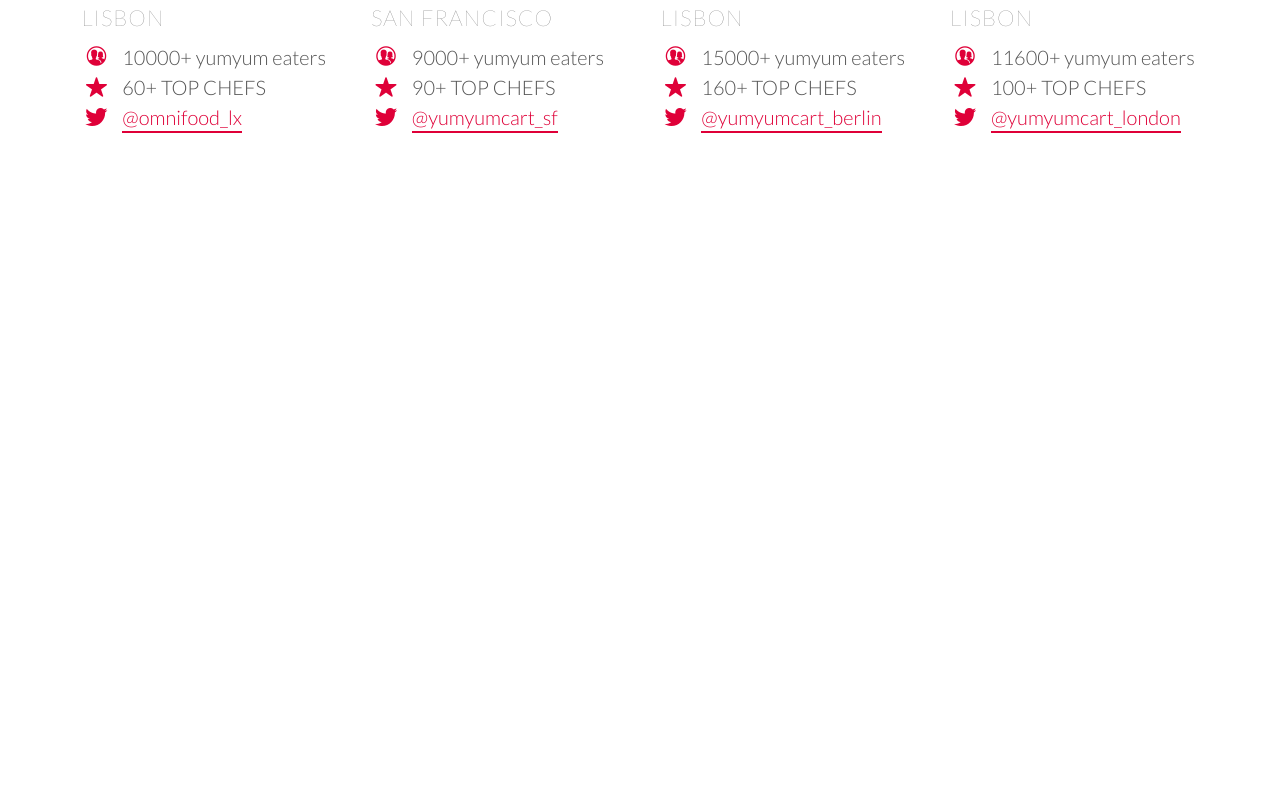
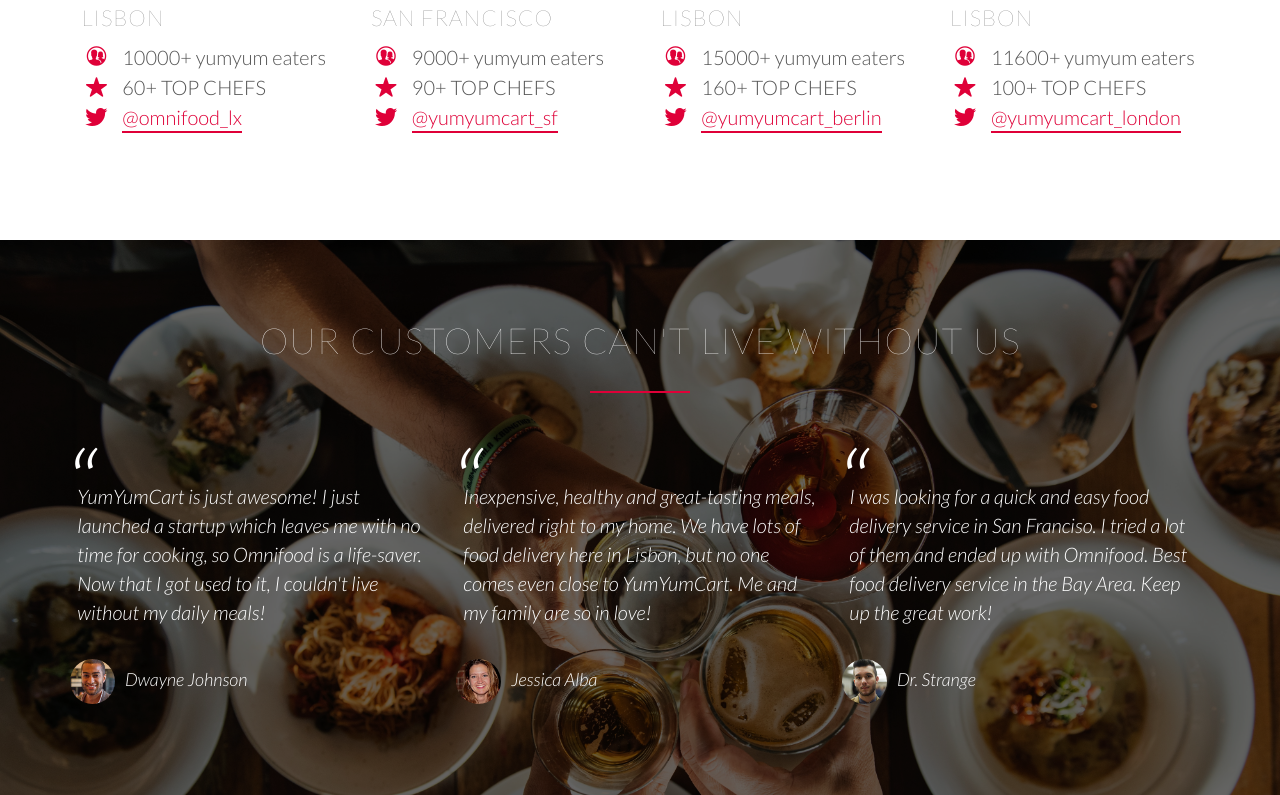
Before and after one commit to Nam-H-Nguyen/Web-Apps, a PHP site: page / in a window 1280 px wide. Shown: the part 3405-4200 px from the top of the page. Before the commit the page ends 3538 px from the top, so only its background shows below. Run offline with PHP 8.4, Linux system fonts and the light colour scheme.

Commit message:
Finish section: customer testimonials

```diff
--- a/YumYumCart/index.html
+++ b/YumYumCart/index.html
@@ -227,26 +227,37 @@
             </div>
 
         </section>
+
+        <section class="section-testimonials">
+
+            <div class="row">
+                <h2>Our customers can't live without us</h2>
+            </div>
+
+            <div class="row">
+                <div class="col span-1-of-3">
+                   <!--For Customer Testimonial-->
+                    <blockquote>YumYumCart is just awesome! I just launched a startup which leaves me with no time for cooking, so Omnifood is a life-saver. Now that I got used to it, I couldn't live without my daily meals!</blockquote>
+                    <cite><img src="resources/img/customer-1.jpg" alt="Dwayne Johnson">Dwayne Johnson</cite>
+                </div>
+
+               <div class="col span-1-of-3">
+                   <!--For Customer Testimonial-->
+                    <blockquote>Inexpensive, healthy and great-tasting meals, delivered right to my home. We have lots of food delivery here in Lisbon, but no one comes even close to YumYumCart. Me and my family are so in love!</blockquote>
+                    <cite><img src="resources/img/customer-2.jpg" alt="Jessica Alba">Jessica Alba</cite>
+                </div>
+
+               <div class="col span-1-of-3">
+                   <!--For Customer Testimonial-->
+                    <blockquote>I was looking for a quick and easy food delivery service in San Franciso. I tried a lot of them and ended up with Omnifood. Best food delivery service in the Bay Area. Keep up the great work!</blockquote>
+                    <cite><img src="resources/img/customer-3.jpg" alt="Dr. Strange">Dr. Strange</cite>
+                </div>
+
+            </div>
+
+
+        </section>
+
+
     </body>
 </html>
-
-<!--
-Lisbon
-1600+ happy eaters
-60+ top chefs
-@omnifood_lx
-
-San Francisco
-3700+ happy eaters
-160+ top chefs
-@omnifood_sf
-
-Berlin
-2300+ happy eaters
-110+ top chefs
-@omnifood_berlin
-
-London
-1200+ happy eaters
-50+ top chefs
-@omnifood_london-->
--- a/YumYumCart/resources/css/style.css
+++ b/YumYumCart/resources/css/style.css
@@ -35,9 +35,9 @@ html {
 header {
     background-image: linear-gradient(rgba(0, 0, 0, 0.4), rgba(0, 0, 0, 0.4)), url(img/japan-sushi-chopsticks.jpg); /* Make background image transparent in a black gradient */
     background-size: cover; /* Make img the size of the cover */
+    background-attachment: fixed;
     background-position: center; /* Make img centered even as you resize browser window */
     height: 100vh; /* Make img 100% of viewport */
-
 }
 
 .hero-text-box {
@@ -337,6 +337,7 @@ a:hover {
 .btn-app:visited {
     border: 0;
 }
+
 /*-----------------------------------------------------*/
 /* SECTION: CITIES OF OPERATION */
 /*-----------------------------------------------------*/
@@ -350,3 +351,45 @@ a:hover {
 .city-info {
     margin-bottom: 5px;
 }
+
+/*-----------------------------------------------------*/
+/* SECTION: CUSTOMER TESTIMONIALS */
+/*-----------------------------------------------------*/
+
+.section-testimonials {
+    background-image: linear-gradient(rgba(0, 0, 0, 0.6), rgba(0, 0, 0, 0.6)), url(img/celebrate-background.jpg);
+    background-size: cover;
+    color: #fff;
+    background-attachment: fixed;
+}
+
+blockquote {
+    padding: 2%;
+    font-style: italic;
+    line-height: 145%;
+    position: relative;
+    margin-top: 40px;
+}
+
+/* Stylizing blockquote quotation marks */
+blockquote:before {
+    content: '\201C'; /* Double quotation glyph CSS trick */
+    font-size: 500%;
+    display: block;
+    position: absolute;
+    top: -5px;
+    left: -5px;
+}
+
+cite {
+    font-size: 90%;
+    margin-top: 25px;
+    display: block;
+}
+
+cite img {
+    height: 45px;
+    border-radius: 50%;
+    margin-right: 10px;
+    vertical-align: middle;
+}
```
Also changed, not shown: YumYumCart/resources/css/img/celebrate-background.jpg (added).
